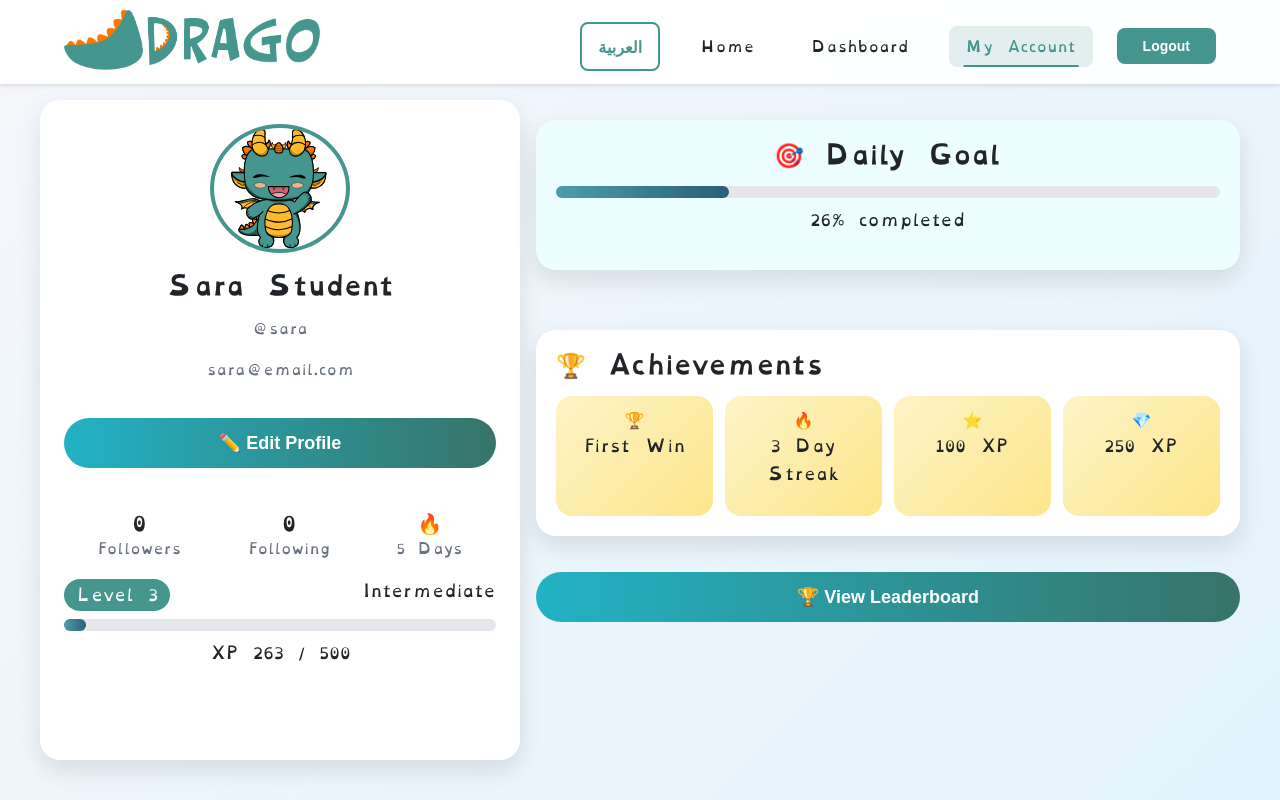
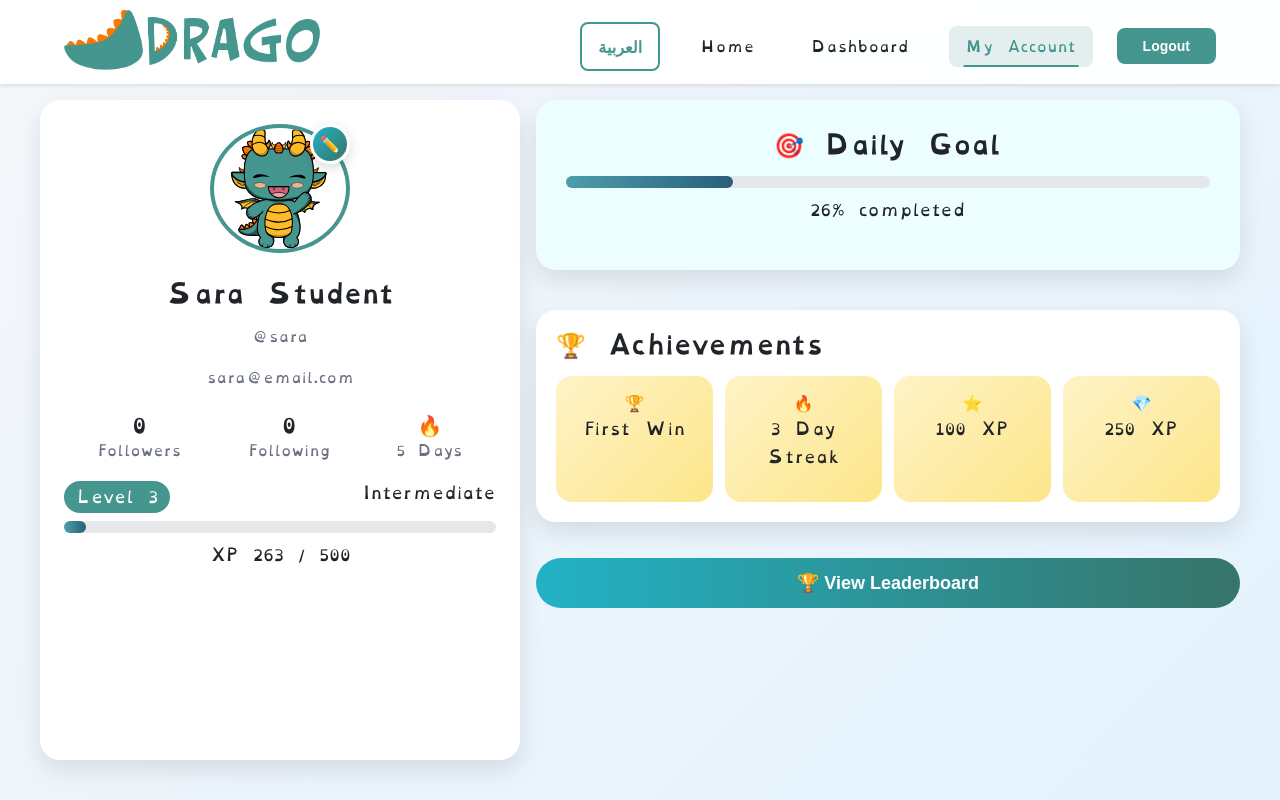
Before and after one commit to Drago-project/drago-frontend, a React (Vite) app: page /profile in a window 1280 px wide. Built offline with nearby package versions, Linux system fonts and the light colour scheme.

Commit message:
edit layout

```diff
--- a/src/pages/Profile.jsx
+++ b/src/pages/Profile.jsx
@@ -68,23 +68,24 @@ function Profile() {
 
         {/* HEADER */}
         <div className={styles.profileHeader}>
-          <img src={dragoAvatar} className={styles.avatar} alt="avatar" />
+          <div className={styles.avatarContainer}>
+            <img src={dragoAvatar} className={styles.avatar} alt="avatar" />
+            <button
+              className={styles.editBtn}
+              onClick={() => {
+                setFormData(userData);
+                setShowEdit(true);
+              }}
+            >
+              ✏️
+            </button>
+          </div>
 
           <h1 className={styles.userName}>
             {userData.firstName} {userData.lastName}
           </h1>
           <p className={styles.userHandle}>{userData.username}</p>
           <p className={styles.userEmail}>{userData.email}</p>
-
-          <button
-            className={styles.editBtn}
-            onClick={() => {
-              setFormData(userData);
-              setShowEdit(true);
-            }}
-          >
-            ✏️ Edit Profile
-          </button>
 
           {/* STATS */}
           <div className={styles.statsRow}>
--- a/src/styles/Profile.module.css
+++ b/src/styles/Profile.module.css
@@ -68,10 +68,42 @@
     box-shadow: 0 10px 25px rgba(0,0,0,0.1);
   }
 
+  .avatarContainer {
+    position: relative;
+    display: inline-block;
+    margin-bottom: 8px;
+  }
+
   .avatar {
     width: 140px;
     border-radius: 50%;
     border: 4px solid rgb(68, 150, 142);
+  }
+
+  .editBtn {
+    position: absolute;
+    top: 0;
+    right: 0;
+    width: 40px;
+    height: 40px;
+    border-radius: 50%;
+    background: linear-gradient(135deg, #22b2c5, #377469);
+    color: white;
+    border: 3px solid white;
+    font-size: 16px;
+    cursor: pointer;
+    display: flex;
+    align-items: center;
+    justify-content: center;
+    box-shadow: 0 4px 12px rgba(0,0,0,0.15);
+    transition: transform 0.2s ease, box-shadow 0.2s ease;
+    padding: 0;
+    margin: 0;
+  }
+
+  .editBtn:hover {
+    transform: scale(1.1);
+    box-shadow: 0 6px 16px rgba(0,0,0,0.2);
   }
 
   .userName {
@@ -188,7 +220,7 @@
 
   .achievementCard {
     background: #f9fafb;
-  padding: 12px;
+    padding: 15px;
     border-radius: 16px;
     text-align: center;
     position: relative;
@@ -203,7 +235,6 @@
     top: 6px;
     right: 6px;
   }
-.editBtn,
   .leaderboardBtn {
 
         width: 100%;
@@ -221,7 +252,6 @@
         transition: transform 0.2s ease;
       }
 
-    .editBtn:hover,
       .leaderboardBtn:hover,
       .dashboardBtn:hover {
         transform: scale(1.03);
@@ -231,9 +261,9 @@
 
   .dailyGoal {
     background: #ecfeff;
-  padding: 20px;
+    padding: 30px;
     border-radius: 20px;
-  margin: 20px 0;
+    margin: 0;
     text-align: center;
     box-shadow: 0 10px 25px rgba(0,0,0,0.1);
   }
```
Lines whose indentation alone changed are shown as unchanged.
